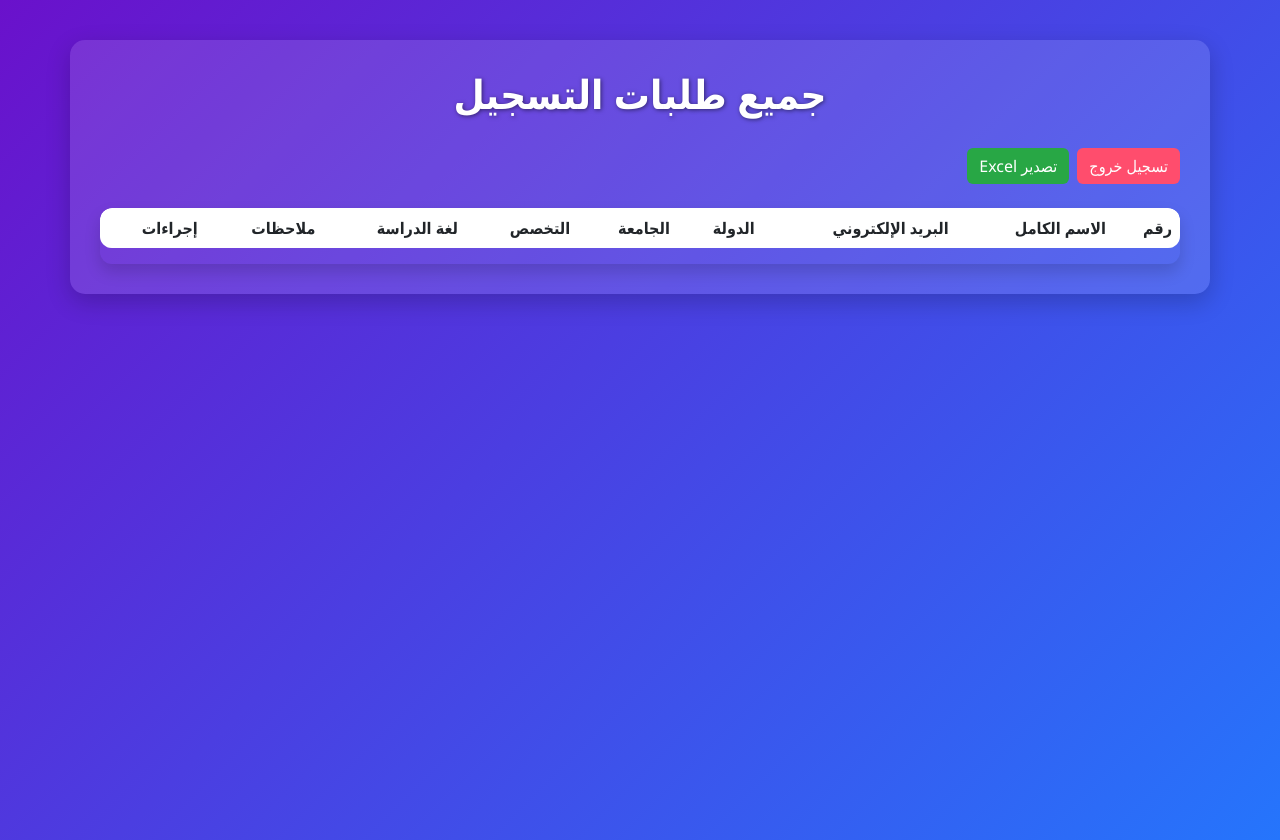
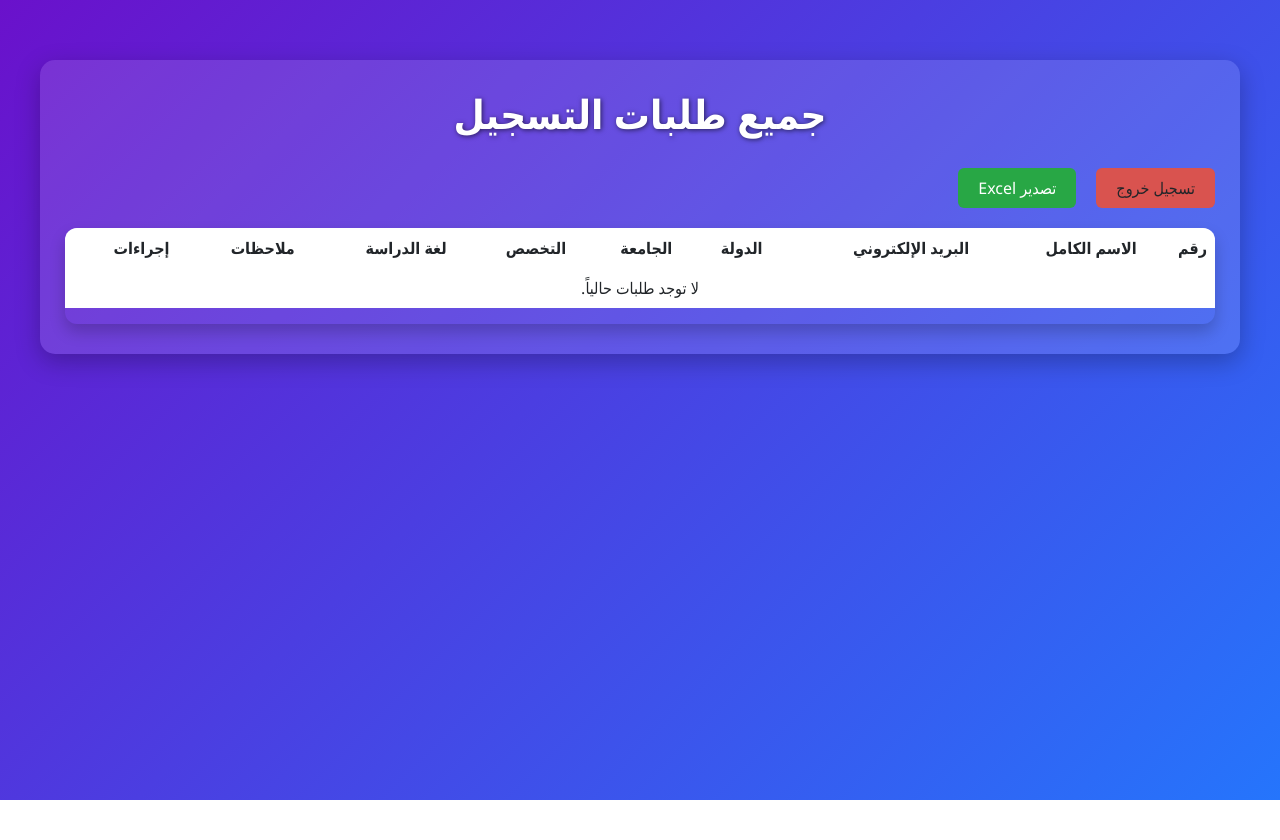
Before and after one commit to Osamahmadz/university_app, a Flask app: page /admin in a window 1280 px wide. After the commit the page ends 800 px from the top, so only its background shows below. Run offline with Flask 3, Linux system fonts and the light colour scheme; the visitor is signed in with stand-in values (Sample User, id 1); data that the repository does not hold is empty.

Commit message:
شرح التغيير هنا مثلا: تحديث صفحة التسجيل واضافة صلاحيات الادمن

```diff
--- a/app.py
+++ b/app.py
@@ -119,13 +119,12 @@ def init_db():
 def create_admin_user():
     conn = sqlite3.connect(DATABASE)
     cursor = conn.cursor()
-    cursor.execute("SELECT * FROM users WHERE username = ?", ("admin",))
+    cursor.execute("SELECT * FROM users WHERE username = ?", ("osama",))
     if cursor.fetchone() is None:
-        pw_hash = bcrypt.generate_password_hash("admin123").decode('utf-8')
-        cursor.execute("INSERT INTO users (username, password_hash) VALUES (?, ?)", ("admin", pw_hash))
+        pw_hash = bcrypt.generate_password_hash("osama1108@").decode('utf-8')
+        cursor.execute("INSERT INTO users (username, password_hash) VALUES (?, ?)", ("osama", pw_hash))
         conn.commit()
     conn.close()
-
 @app.route('/login', methods=['GET', 'POST'])
 def login():
     form = LoginForm()
--- a/templates/admin.html
+++ b/templates/admin.html
@@ -10,36 +10,55 @@
             min-height: 100vh;
             color: #fff;
             font-family: 'Segoe UI', Tahoma, Geneva, Verdana, sans-serif;
+            margin: 0;
+            padding: 20px;
         }
         .container {
             background-color: rgba(255, 255, 255, 0.12);
-            padding: 30px;
+            padding: 30px 25px;
             border-radius: 15px;
-            box-shadow: 0 8px 24px rgba(0,0,0,0.2);
-            margin-top: 40px;
+            box-shadow: 0 8px 24px rgba(0,0,0,0.25);
+            max-width: 1200px;
+            margin: 40px auto;
         }
         h1 {
             font-weight: 700;
             margin-bottom: 30px;
-            text-shadow: 1px 1px 4px rgba(0,0,0,0.5);
+            text-shadow: 1px 1px 5px rgba(0,0,0,0.6);
+            text-align: center;
+        }
+        .table-responsive {
+            border-radius: 12px;
+            overflow: hidden;
+            box-shadow: 0 8px 16px rgba(0,0,0,0.2);
         }
         table {
-            background-color: rgba(255, 255, 255, 0.2);
+            background-color: rgba(255, 255, 255, 0.15);
             border-radius: 12px;
-            overflow: hidden;
+            width: 100%;
+            color: #f0f0f0;
         }
         thead tr {
-            background: rgba(255,255,255,0.25);
+            background: rgba(255,255,255,0.3);
             font-weight: 600;
-            color: #f1f1f1;
+            color: #e0e0e0;
         }
         tbody tr:hover {
-            background-color: rgba(255,255,255,0.15);
+            background-color: rgba(255,255,255,0.25);
+            cursor: pointer;
+        }
+        th, td {
+            padding: 12px 15px;
+            vertical-align: middle;
+            border-bottom: 1px solid rgba(255,255,255,0.1);
+            text-align: right;
         }
         .btn-danger {
             background-color: #ff4d6d;
             border: none;
             transition: background-color 0.3s ease;
+            font-size: 0.9rem;
+            padding: 6px 12px;
         }
         .btn-danger:hover {
             background-color: #e63946;
@@ -48,28 +67,57 @@
             background-color: #28a745;
             border: none;
             transition: background-color 0.3s ease;
+            font-size: 1rem;
+            padding: 8px 20px;
         }
         .btn-success:hover {
             background-color: #218838;
+        }
+        .btn-logout {
+            background-color: #d9534f;
+            border: none;
+            transition: background-color 0.3s ease;
+            font-size: 1rem;
+            padding: 8px 20px;
+            margin-left: 10px;
+        }
+        .btn-logout:hover {
+            background-color: #c9302c;
         }
         .actions form {
             display: inline-block;
             margin: 0;
         }
-        .table-responsive {
-            border-radius: 12px;
-            overflow: hidden;
-            box-shadow: 0 8px 16px rgba(0,0,0,0.15);
+        .actions button {
+            min-width: 70px;
+        }
+        .top-actions {
+            margin-bottom: 20px;
+            display: flex;
+            justify-content: flex-start;
+            gap: 10px;
+            flex-wrap: wrap;
+        }
+        @media (max-width: 768px) {
+            th, td {
+                padding: 8px 10px;
+            }
+            .btn-success, .btn-logout {
+                font-size: 0.9rem;
+                padding: 6px 14px;
+            }
         }
     </style>
 </head>
 <body>
 <div class="container">
-    <h1 class="text-center">جميع طلبات التسجيل</h1>
-    <div class="mb-4 d-flex justify-content-start gap-2">
-        <a href="{{ url_for('logout') }}" class="btn btn-danger">تسجيل خروج</a>
+    <h1>جميع طلبات التسجيل</h1>
+
+    <div class="top-actions">
+        <a href="{{ url_for('logout') }}" class="btn btn-logout">تسجيل خروج</a>
         <a href="{{ url_for('export') }}" class="btn btn-success">تصدير Excel</a>
     </div>
+
     <div class="table-responsive">
         <table class="table table-borderless text-white text-end align-middle">
             <thead>
@@ -95,12 +143,16 @@
                     <td>{{ s[4] }}</td>
                     <td>{{ s[5] }}</td>
                     <td>{{ s[6] }}</td>
-                    <td>{{ s[7] }}</td>
+                    <td>{{ s[7] or '-' }}</td>
                     <td class="actions">
                         <form method="POST" action="{{ url_for('delete', student_id=s[0]) }}" onsubmit="return confirm('هل أنت متأكد من حذف هذا الطلب؟');">
                             <button type="submit" class="btn btn-sm btn-danger">حذف</button>
                         </form>
                     </td>
+                </tr>
+                {% else %}
+                <tr>
+                    <td colspan="9" class="text-center">لا توجد طلبات حالياً.</td>
                 </tr>
                 {% endfor %}
             </tbody>
```
Also changed, not shown: fix_db.py (added, +21 -0 lines), reset_admin.py (added, +28 -0 lines), templates/login.html (+55 -3 lines), students.db.
